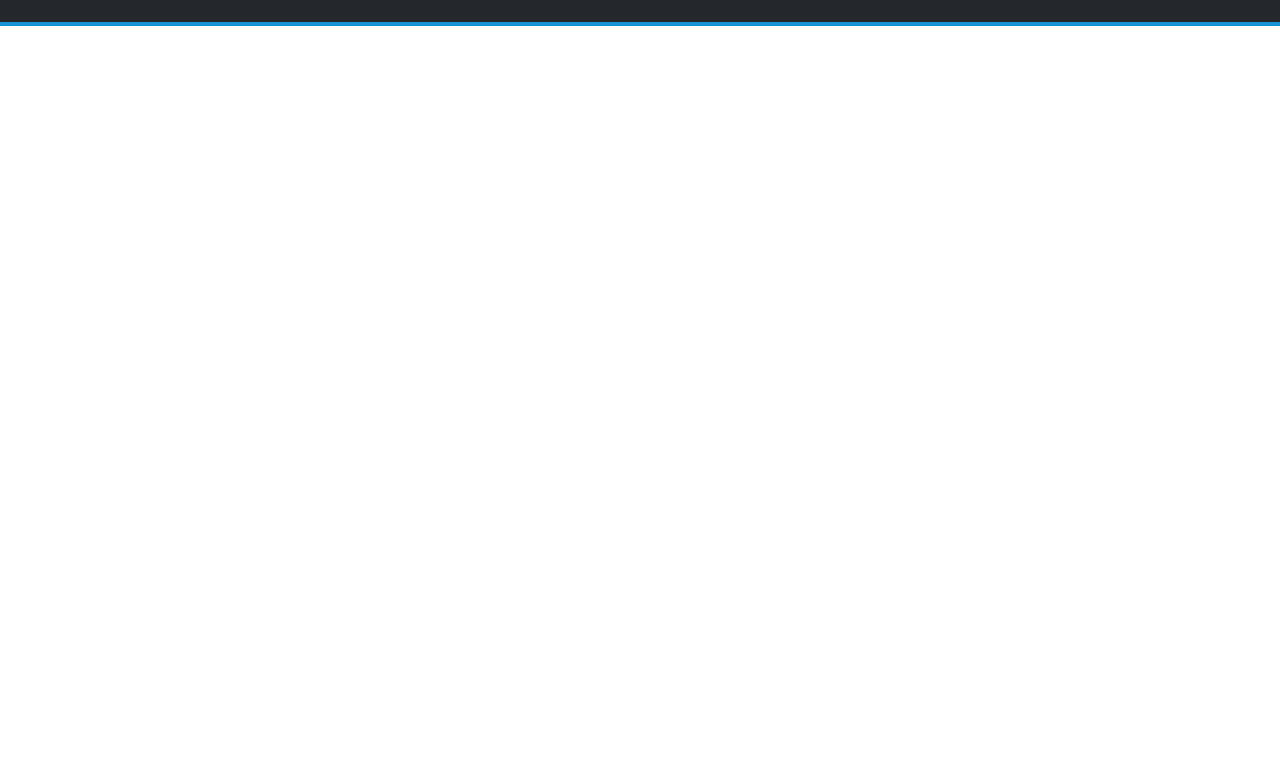
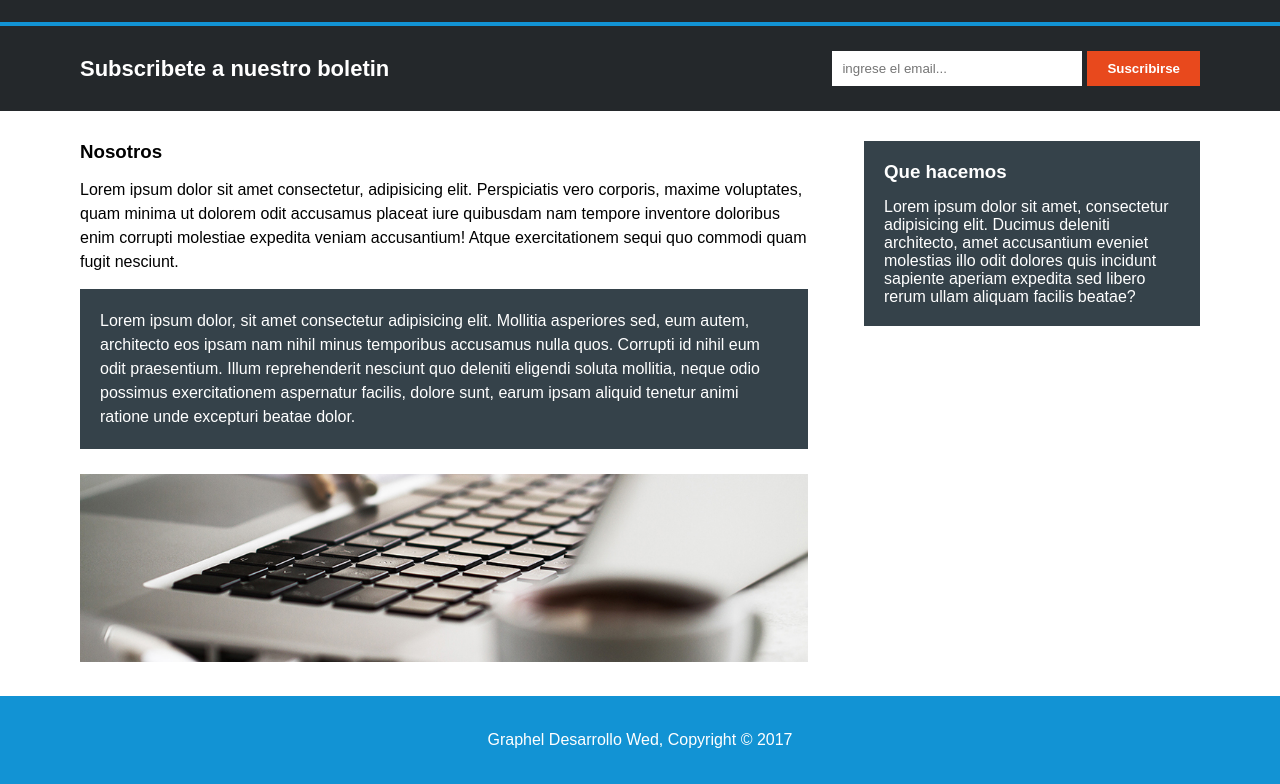
Before and after one commit to AndresFG18/Proyecto-Graphel, a plain HTML site: page templates/nosotros.html in a window 1280 px wide. Shown: the part 59-843 px from the top of the page. Before the commit the page ends 800 px from the top, so only its background shows below. Drawn offline with Linux system fonts and the light colour scheme.

Commit message:
acabe la segunda pagina del proyecto

```diff
--- a/styles/styles.css
+++ b/styles/styles.css
@@ -37,14 +37,111 @@ section {
     text-align: center;
     color: #ffffff;
     width: 100%;
-    height: 400px;
+    height: 380px;
     background-image: url(../assets/imagenes/cabecera.jpg);
-    background-size: cover;
-    background-position: center;
+    background-size: 135%;
+    background-position: left center;
     background-repeat: no-repeat;
+    display: flex;
+    flex-direction: column;
+    justify-content: center;
+    align-items: center;
+    padding: 0 40px;
 }
 .centro {
     font-weight: bolder;
     font-size: 45px;
-    margin: ;
+   margin-bottom: 15px;
 }
+.texto-centro {
+    font-size: 18px;
+    max-width: 800px;
+}
+.boletin {
+    background-color: #24282b;
+    color: #ffffff;
+    padding: 25px 80px;
+    display: flex;
+    justify-content: space-between;
+    align-items: center;
+}
+.boletin h2 {
+    font-size: 22px;
+}
+.formulario {
+    display: flex;
+    gap: 5px;
+}
+.boletin input {
+    padding: 10px;
+    width: 250px;
+    border: none;
+}
+.boletin button {
+    background-color: #e8491d;
+    color: #ffffff;
+    border: none;
+    padding: 10px 20px;
+    font-weight: bold;
+}
+.Fotos-3 {
+    padding: 40px 80px;
+    display: flex;
+    justify-content: space-between;
+    gap: 30px;
+}
+.foto-1, .foto-2, .foto-3 {
+    text-align: center;
+}
+.Fotos-3 img {
+    width: 90px;
+    margin-bottom: 15px;
+}
+.Fotos-3 h3 {
+    margin-bottom: 15px;
+}
+footer {
+    background-color: #1293d4;
+    color: #ffffff;
+    text-align: center;
+    padding: 35px;
+}
+
+.nosotros {
+    padding: 30px 80px;
+    display: flex;
+    justify-content: space-between;
+    align-items: flex-start;
+    gap: 40px;
+}
+.columna-izquierda {
+    width: 65%;
+}
+.columna-izquierda h3 {
+    margin-bottom: 15px;
+}
+.columna-izquierda p {
+    margin-bottom: 15px;
+    line-height: 1.5;
+}
+.columna-izquierda img {
+    width: 100%;
+    margin-top: 10px;
+}
+.caja2-nosotros {
+    background-color: #35424a;
+    color: #ffffff;
+    padding: 20px;
+}
+.caja-hacemos {
+    background-color: #35424a;
+    color: #ffffff;
+    padding: 20px;
+    width: 30%;
+}
+.caja-hacemos h3 {
+    margin-bottom: 15px;
+}
+.caja .caja-hacemos p{
+    line-height: 1.5;
+}
--- a/templates/nosotros.html
+++ b/templates/nosotros.html
@@ -21,6 +21,36 @@
             </ul>
         </nav>
     </header>
+    <div class="boletin">
+        <h2>Subscribete a nuestro boletin</h2>
+        <div class="formulario">
+            <input type="email" placeholder="ingrese el email...">
+            <button>Suscribirse</button>
+        </div>
+    </div>
+
+    <div class="nosotros">
+        <div class="columna-izquierda">
+            <h3>Nosotros</h3>
+            <p>Lorem ipsum dolor sit amet consectetur, adipisicing elit. Perspiciatis vero corporis, maxime voluptates,
+                quam minima ut dolorem odit accusamus placeat iure quibusdam nam tempore inventore doloribus enim corrupti molestiae
+                expedita veniam accusantium! Atque exercitationem sequi quo commodi quam fugit nesciunt.</p>
+
+                <p class="caja2-nosotros">Lorem ipsum dolor, sit amet consectetur adipisicing elit. Mollitia asperiores sed, eum autem,
+                    architecto eos ipsam nam nihil minus temporibus accusamus nulla quos. Corrupti id nihil eum odit praesentium. Illum reprehenderit nesciunt quo deleniti eligendi soluta mollitia,
+                     neque odio possimus exercitationem aspernatur facilis, dolore sunt, earum ipsam aliquid tenetur animi ratione unde excepturi beatae dolor.</p>
+
+                     <img src="../assets/imagenes/891.jpg" alt="imagen de un teclado">
+        </div>
+        <div class="caja-hacemos">
+            <h3>Que hacemos</h3>
+            <p>Lorem ipsum dolor sit amet, consectetur adipisicing elit. Ducimus deleniti architecto, amet accusantium eveniet molestias illo odit dolores quis incidunt sapiente aperiam expedita
+                sed libero rerum ullam aliquam facilis beatae?</p>
+        </div>
+    </div>
+    <footer>
+        <p>Graphel Desarrollo Wed, Copyright © 2017</p>
+    </footer>
 
 </body>
 </html>
```
Also changed, not shown: index.html (+30 -2 lines).
